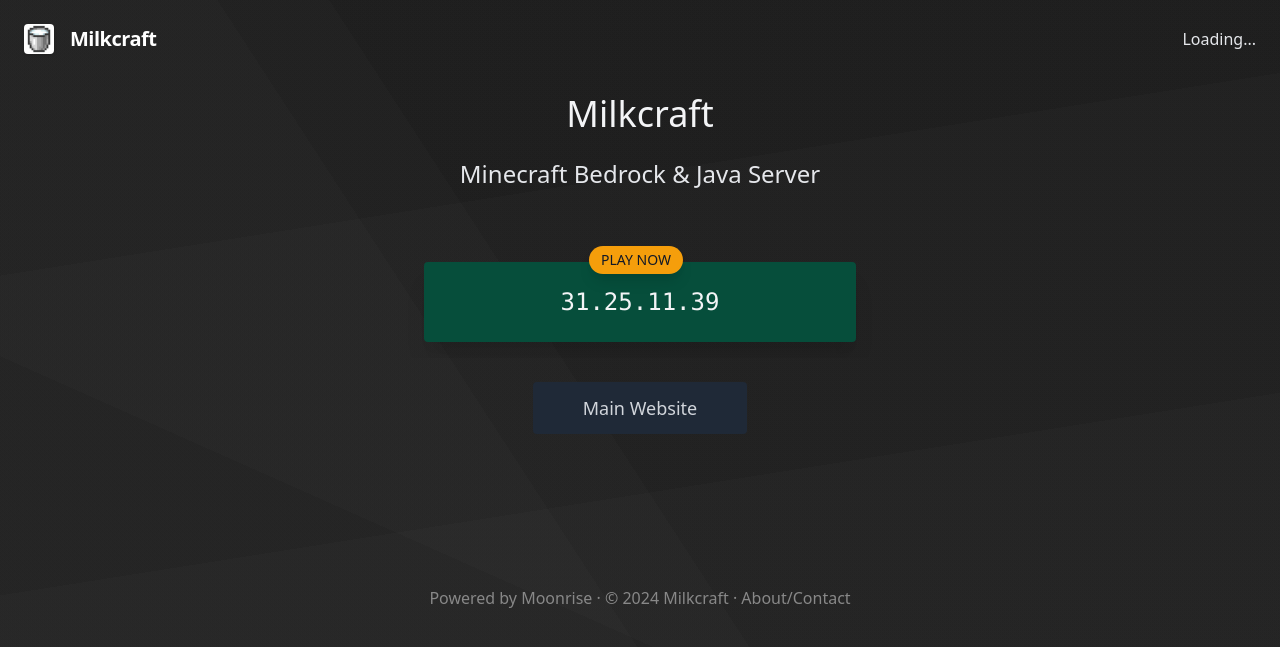
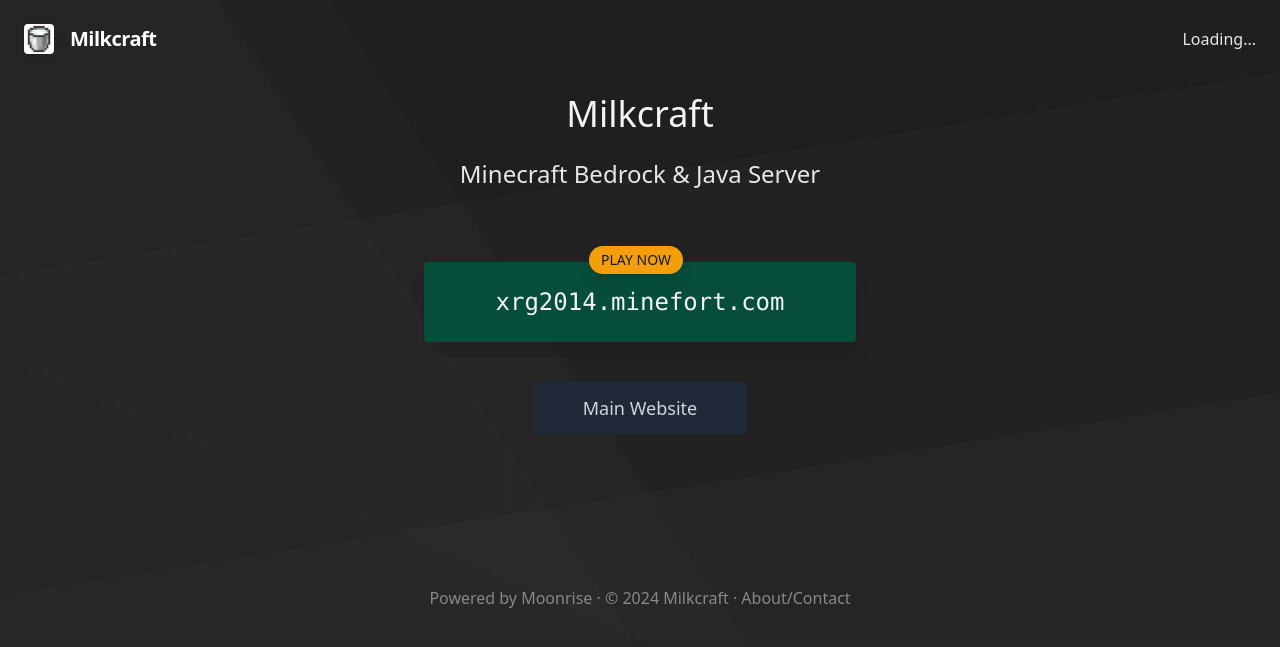
Before and after one commit to XRG2014/milkcraft, a Jekyll site: the page built from docs/index.md, in a window 1280 px wide. Shown: the top 647 px of the page. Built offline with Jekyll 4.4.1, drawn with Linux system fonts in a browser that asks for light colours; comment, search, counter and statistics services are not loaded.

Commit message:
Update _config.yml

```diff
--- a/docs/_config.yml
+++ b/docs/_config.yml
@@ -13,7 +13,7 @@ showinSearchEngines: true
 # Set basic server info
 serverName: Milkcraft
 serverDescription: The XRG2014 Minecraft Server
-serverIP: 31.25.11.39
+serverIP: xrg2014.minefort.com
 useBedrockForOnlineStatus: false
 
 
```
